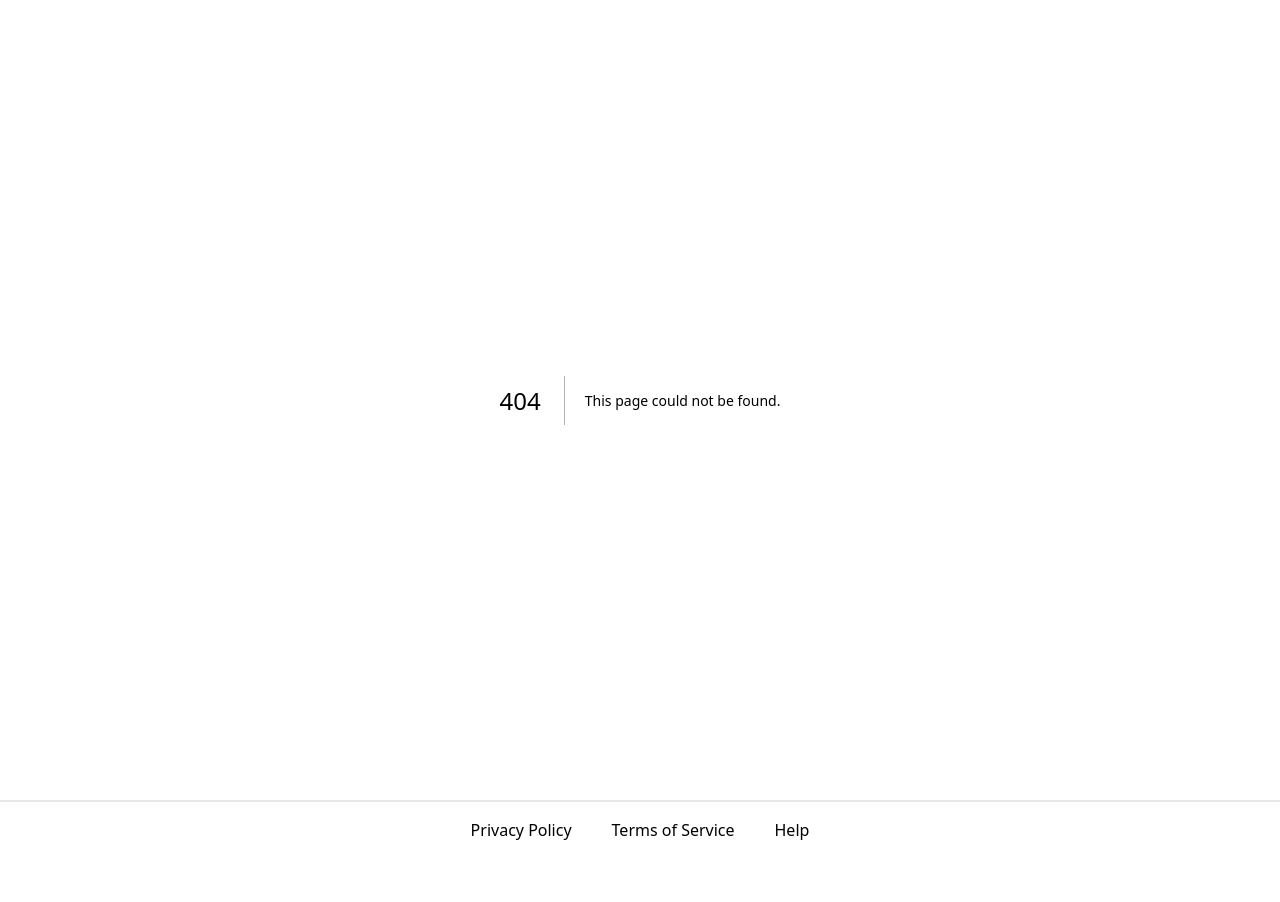
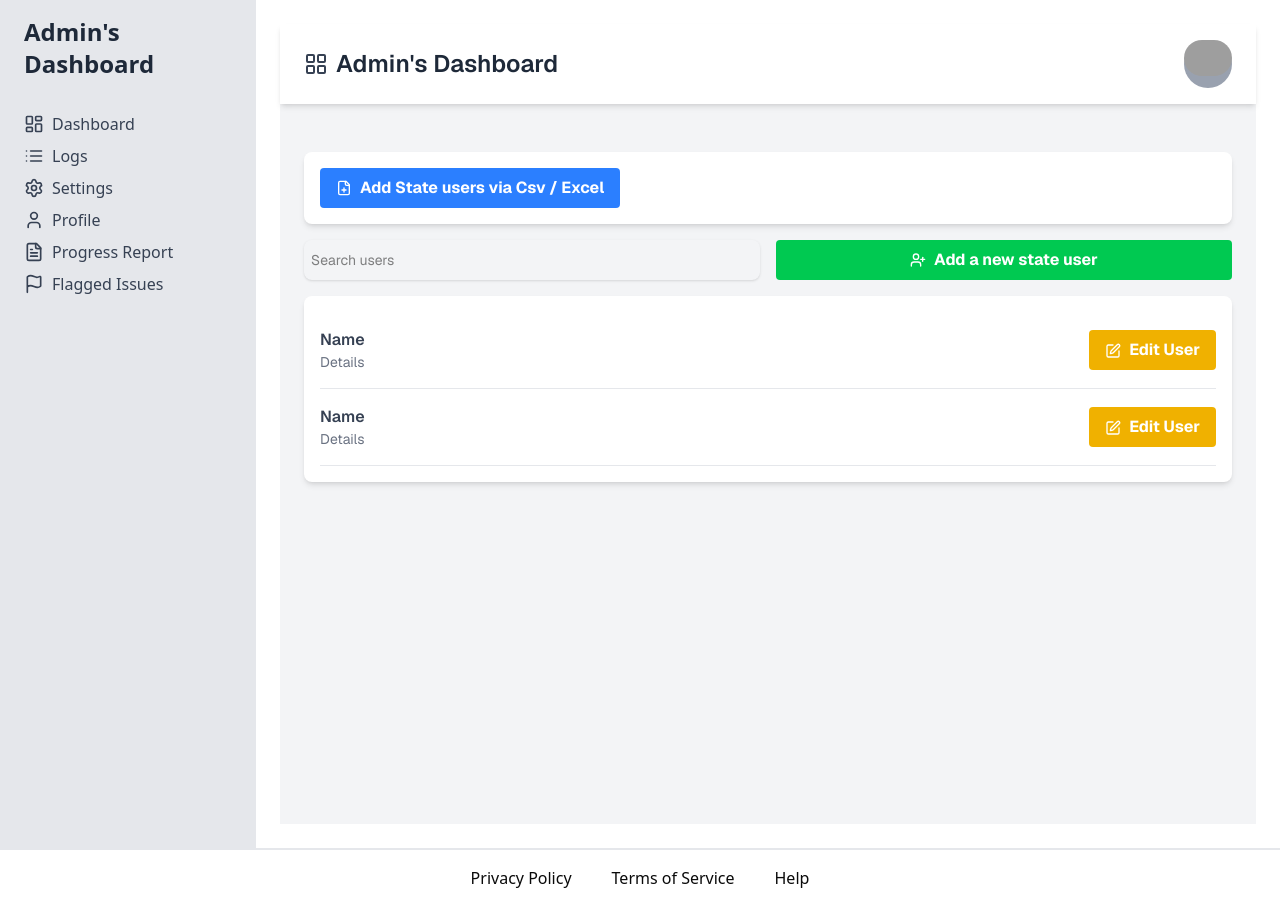
Before and after one commit to nesi04/RiddhiShala, a Next.js app: page /admin/role in a window 1280 px wide. Before the commit this address had no page. Before the commit the page ends 854 px from the top, so only its background shows below. Built offline with nearby package versions, Linux system fonts and the light colour scheme; grey boxes are pictures that could not be loaded.

Commit message:
2 pages /profile and /role

```diff
--- a/app/admin/layout.tsx
+++ b/app/admin/layout.tsx
@@ -6,7 +6,7 @@ export default function DashboardLayout({ children }: { children: React.ReactNod
   return (
     <div className="flex min-h-screen">
       {/* Sidebar with full height */}
-      <div className="w-64 bg-gray-200 h-screen">
+      <div className="w-64 bg-gray-200  ">
         <AdminSidebar />
       </div>
 
--- /dev/null
+++ b/app/admin/profile/page.tsx
@@ -0,0 +1,70 @@
+
+import React from 'react';
+import {
+  Home,
+  Settings,
+  Flag,
+  User,
+  Package,
+  AlertTriangle,
+  Bell,
+  SlidersHorizontal,
+  LayoutDashboard,
+  HelpCircle,
+} from "lucide-react";
+
+const App = () => {
+  return (
+    <div className="bg-gray-50 min-h-screen font-sans">
+      {/* Header */}
+      <header className="bg-white shadow-md py-4 px-6 flex justify-between items-center">
+        <div className="text-2xl font-semibold text-gray-800">
+          Admin Dashboard
+        </div>
+        <div className="rounded-full bg-gray-300 h-10 w-10"></div>
+      </header>
+
+
+      {/* Main Content */}
+      <div className="container mx-auto px-4 py-8 flex">
+
+        {/* Sidebar */}
+
+
+        {/* Main Content Area */}
+        <main className="flex-1 ml-8">
+          <div className="bg-white rounded-md shadow-md overflow-hidden">
+            {/* User Profile Header */}
+            <div className="bg-gray-200 py-3 px-4 flex items-center justify-between">
+              <h2 className="text-lg font-semibold text-gray-700">User Profile</h2>
+              <div className='relative  bg-white h-10 w-10'>
+                <Flag size={30} className="right-[10]"/>
+
+                <div className='absolute rounded-full bg-red-300 size-5 right-[-10] top-[-10] items-center justify-center flex'>
+                  1
+
+                </div>
+              </div>
+            </div>
+
+            {/* User List */}
+            <div className="p-4">
+              {/* Placeholder Image */}
+              <img
+                src="https://www.svgrepo.com/show/508699/landscape-placeholder.svg"
+                alt="Placeholder"
+                className="w-full h-64 object-cover rounded-md"
+              />
+              <p className="text-center mt-2 text-gray-500">Users in horizontal cards</p>
+            </div>
+          </div>
+        </main>
+      </div>
+
+      {/* Footer */}
+
+    </div>
+  );
+};
+
+export default App;
--- /dev/null
+++ b/app/admin/role/page.tsx
@@ -0,0 +1,104 @@
+
+import React from 'react';
+import {
+  LayoutGrid,
+  ListChecks,
+  Settings,
+  User,
+  Activity,
+  Flag,
+  Search,
+  FilePlus,
+  UserPlus,
+  Edit,
+  Github,
+  Twitter,
+  Facebook,
+  Instagram,
+} from "lucide-react";
+
+
+const App = () => {
+  return (
+    <div className="bg-gray-100 min-h-screen font-sans">
+      {/* Header */}
+      <header className="bg-white shadow-md py-4 px-6 flex justify-between items-center">
+        <div className="flex items-center">
+          <LayoutGrid className="mr-2 text-gray-700" size={24} />
+          <h1 className="text-2xl font-semibold text-gray-800">Admin's Dashboard</h1>
+        </div>
+        <div className="rounded-full bg-gray-400 h-12 w-12">
+          <img  src="https://www.svgrepo.com/show/508699/landscape-placeholder.svg" alt="Profile" className="rounded-full" />
+        </div>
+      </header>
+
+      {/* Main Content */}
+     <div className="container mx-auto py-6">
+
+          {/* Add User Section */}
+           <main className="space-y-4 px-6 py-6">
+          <div className="bg-white shadow-md rounded-md p-4 flex items-center justify-between">
+            <button className="bg-blue-500 hover:bg-blue-700 text-white font-bold py-2 px-4 rounded flex items-center">
+              <FilePlus className="mr-2" size={16} />
+              Add State users via Csv / Excel
+            </button>
+          </div>
+
+          {/* Search and Add New User */}
+          <div className="grid grid-cols-1 md:grid-cols-2 gap-4">
+            <input
+              type="text"
+              placeholder="  Search users"
+              className="shadow-sm focus:ring-blue-500 focus:border-blue-500 block w-full sm:text-sm border-gray-300 rounded-md"
+            />
+            <button className="bg-green-500 hover:bg-green-700 text-white font-bold py-2 px-4 rounded flex items-center justify-center">
+              <UserPlus className="mr-2" size={16} />
+              Add a new state user
+            </button>
+          </div>
+
+          {/* User List */}
+          <div className="bg-white shadow-md rounded-md p-4">
+            <ul>
+              {/* User Item 1 */}
+              <li className="border-b border-gray-200 py-4">
+                <div className="flex items-center justify-between">
+                  <div>
+                    <div className="font-semibold text-gray-700">Name</div>
+                    <div className="text-sm text-gray-500">Details</div>
+                  </div>
+                  <button className="bg-yellow-500 hover:bg-yellow-700 text-white font-bold py-2 px-4 rounded">
+                    <Edit className="mr-2 inline-block" size={16} />
+                    Edit User
+                  </button>
+                </div>
+              </li>
+
+              {/* User Item 2 */}
+              <li className="border-b border-gray-200 py-4">
+                <div className="flex items-center justify-between">
+                  <div>
+                    <div className="font-semibold text-gray-700">Name</div>
+                    <div className="text-sm text-gray-500">Details</div>
+                  </div>
+                  <button className="bg-yellow-500 hover:bg-yellow-700 text-white font-bold py-2 px-4 rounded">
+                    <Edit className="mr-2 inline-block" size={16} />
+                    Edit User
+                  </button>
+                </div>
+              </li>
+            </ul>
+          </div>
+
+          {/* Users in Horizontal Cards */}
+
+        </main>
+      </div>
+
+      {/* Footer */}
+
+    </div>
+  );
+};
+
+export default App;
--- a/app/admin/settings/page.tsx
+++ b/app/admin/settings/page.tsx
@@ -45,7 +45,7 @@ const SettingsPage = () => {
         </header>
 
         {/* Settings Content */}
-        <main className="flex-1 bg-gray-100 dark:bg-gray-900 p-8 overflow-y-scroll">
+        <main className="flex-1 bg-gray-100 dark:bg-gray-900 p-8 ">
           <div className="bg-white dark:bg-gray-800 rounded-lg shadow p-6">
             <h2 className="text-lg font-semibold mb-4 text-gray-900 dark:text-white">Account Settings</h2>
             <div className="grid grid-cols-1 gap-4">
```
